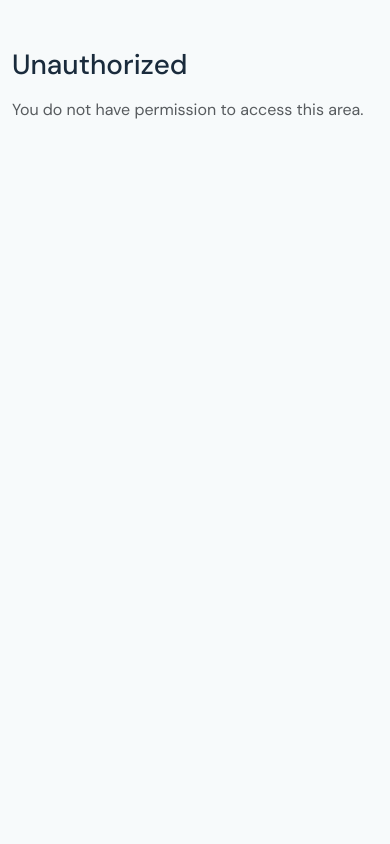
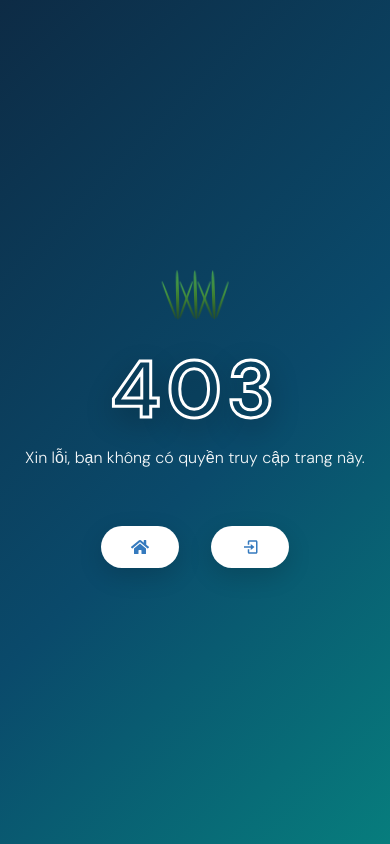
Before and after one commit to simonthuandev/tkt-booking-care-app, a React (Vite) app: page /system/403 in a window 390 px wide. Built offline with nearby package versions, Linux system fonts and the light colour scheme.

Commit message:
Tạo giao diện và điều hướng cho trang 3 System

```diff
--- a/src/pages/SystemPages/ErrorPage.jsx
+++ b/src/pages/SystemPages/ErrorPage.jsx
@@ -1,11 +1,34 @@
-const ErrorPage = () => (
-  <div className="container mt-5 text-center">
-    <h1>❌ Lỗi!</h1>
-    <p>Có lỗi xảy ra. Vui lòng thử lại.</p>
-    <a href="/" className="btn btn-primary">
-      Quay về trang chủ
-    </a>
-  </div>
-);
+import { useNavigate } from "react-router-dom";
+import { FaHome, FaExclamationTriangle } from "react-icons/fa";
+import "./ErrorPage.scss";
+import { Link } from "react-router";
+import { IoReload } from "react-icons/io5";
+
+const ErrorPage = () => {
+  const navigate = useNavigate();
+
+  return (
+    <div className="error-container">
+      <div className="error-content">
+        <div className="floating-icon error-icon">
+          <FaExclamationTriangle />
+        </div>
+
+        <div className="error-number">500</div>
+
+        <h1 className="error-title">Server Error</h1>
+        <p className="error-description">
+          Có lỗi xảy ra trên máy chủ. Vui lòng thử lại sau
+        </p>
+        <Link to={"/"} className="btn-home m-3">
+          <FaHome />
+        </Link>
+        <Link to={window.location.pathname} className="btn-home m-3">
+          <IoReload />
+        </Link>
+      </div>
+    </div>
+  );
+};
 
 export default ErrorPage;
--- /dev/null
+++ b/src/pages/SystemPages/ErrorPage.scss
@@ -0,0 +1,172 @@
+.error-container {
+  min-height: 100vh;
+  background: linear-gradient(135deg, #0d2b45 0%, #0a4a6b 55%, #077d7d 100%);
+  display: flex;
+  align-items: center;
+  justify-content: center;
+  position: relative;
+  overflow: hidden;
+}
+
+@keyframes shine {
+  0% {
+    transform: translateX(-100%) translateY(-100%);
+  }
+  100% {
+    transform: translateX(100%) translateY(100%);
+  }
+}
+
+.error-content {
+  position: relative;
+  z-index: 1;
+  text-align: center;
+  color: white;
+  padding: 40px 20px;
+  max-width: 600px;
+  animation: fadeInUp 0.8s ease-out;
+}
+
+@keyframes fadeInUp {
+  from {
+    opacity: 0;
+    transform: translateY(30px);
+  }
+  to {
+    opacity: 1;
+    transform: translateY(0);
+  }
+}
+
+// Floating Icon
+.floating-icon {
+  font-size: 60px;
+  margin-bottom: 30px;
+  display: inline-block;
+  animation: float 3s ease-in-out infinite;
+  opacity: 0.9;
+
+  svg {
+    filter: drop-shadow(0 4px 8px rgba(0, 0, 0, 0.2));
+  }
+}
+
+@keyframes float {
+  0%,
+  100% {
+    transform: translateY(0px);
+  }
+  50% {
+    transform: translateY(-20px);
+  }
+}
+
+// 404 Number
+.error-number {
+  font-size: 180px;
+  font-weight: 900;
+  line-height: 1;
+  text-shadow: 0 10px 30px rgba(0, 0, 0, 0.3);
+  margin: 20px 0;
+  letter-spacing: 20px;
+  animation: scaleIn 0.6s ease-out;
+
+  // Outline style
+  -webkit-text-fill-color: transparent;
+  -webkit-text-stroke: 3px white;
+
+  @media (max-width: 768px) {
+    font-size: 120px;
+    letter-spacing: 10px;
+  }
+}
+
+@keyframes scaleIn {
+  from {
+    opacity: 0;
+    transform: scale(0.8);
+  }
+  to {
+    opacity: 1;
+    transform: scale(1);
+  }
+}
+
+// Error Title
+.error-title {
+  font-size: 48px;
+  font-weight: 700;
+  margin: 20px 0 15px;
+  text-shadow: 0 2px 10px rgba(0, 0, 0, 0.2);
+
+  @media (max-width: 768px) {
+    font-size: 36px;
+  }
+}
+
+// Error Description
+.error-description {
+  font-size: 18px;
+  margin-bottom: 40px;
+  opacity: 0.95;
+  line-height: 1.6;
+  font-weight: 300;
+
+  @media (max-width: 768px) {
+    font-size: 16px;
+  }
+}
+
+// Home Button
+.btn-home {
+  display: inline-flex;
+  align-items: center;
+  gap: 10px;
+  padding: 14px 40px;
+  background-color: white;
+  color: #357abe;
+  border: none;
+  border-radius: 50px;
+  font-size: 16px;
+  font-weight: 600;
+  cursor: pointer;
+  transition: all 0.3s ease;
+  box-shadow: 0 8px 25px rgba(0, 0, 0, 0.15);
+  text-decoration: none;
+
+  &:hover {
+    transform: translateY(-3px);
+    box-shadow: 0 12px 35px rgba(0, 0, 0, 0.25);
+    background-color: #f0f0f0;
+  }
+
+  &:active {
+    transform: translateY(-1px);
+  }
+
+  svg {
+    font-size: 18px;
+  }
+}
+
+// Responsive
+@media (max-width: 480px) {
+  .error-content {
+    padding: 20px 15px;
+  }
+
+  .error-number {
+    font-size: 80px;
+    letter-spacing: 5px;
+    margin: 15px 0;
+  }
+
+  .error-title {
+    font-size: 28px;
+  }
+
+  .btn-home {
+    padding: 12px 30px;
+    font-size: 14px;
+  }
+}
--- a/src/pages/SystemPages/NotFoundPage.jsx
+++ b/src/pages/SystemPages/NotFoundPage.jsx
@@ -1,11 +1,33 @@
-const NotFoundPage = () => (
-  <div className="container mt-5 text-center">
-    <h1>❌ 404 Not Found!</h1>
-    <p>Không tìm thấy trang.</p>
-    <a href="/" className="btn btn-primary">
-      Quay về trang chủ
-    </a>
-  </div>
-);
+import { useNavigate } from "react-router-dom";
+import { FaHome, FaCog } from "react-icons/fa";
+import "./NotFoundPage.scss";
+import { Link } from "react-router";
+
+const NotFoundPage = () => {
+  const navigate = useNavigate();
+
+  return (
+    <div className="not-found-container">
+      <div className="not-found-content">
+        {/* Floating Icon */}
+        <div className="floating-icon">
+          <FaCog />
+        </div>
+
+        {/* 404 Number */}
+        <div className="error-number">404</div>
+
+        {/* Error Text */}
+        <h1 className="error-title">Page not found</h1>
+        <p className="error-description">
+          Trang bạn tìm kiếm không tồn tại hoặc đã bị xóa
+        </p>
+        <Link to={"/"} className="btn-home">
+          <FaHome /> Home
+        </Link>
+      </div>
+    </div>
+  );
+};
 
 export default NotFoundPage;
--- /dev/null
+++ b/src/pages/SystemPages/NotFoundPage.scss
@@ -0,0 +1,140 @@
+.not-found-container {
+  min-height: 100vh;
+  background: linear-gradient(135deg, #0d2b45 0%, #0a4a6b 55%, #077d7d 100%);
+  display: flex;
+  align-items: center;
+  justify-content: center;
+  position: relative;
+  overflow: hidden;
+}
+
+@keyframes shine {
+  0% {
+    transform: translateX(-100%) translateY(-100%);
+  }
+  100% {
+    transform: translateX(100%) translateY(100%);
+  }
+}
+
+.not-found-content {
+  position: relative;
+  z-index: 1;
+  text-align: center;
+  color: white;
+  padding: 40px 20px;
+  max-width: 600px;
+  animation: fadeInUp 0.8s ease-out;
+}
+
+@keyframes fadeInUp {
+  from {
+    opacity: 0;
+    transform: translateY(30px);
+  }
+  to {
+    opacity: 1;
+    transform: translateY(0);
+  }
+}
+
+// Floating Icon
+.floating-icon {
+  font-size: 60px;
+  margin-bottom: 30px;
+  display: inline-block;
+  animation: float 3s ease-in-out infinite;
+  opacity: 0.9;
+
+  svg {
+    filter: drop-shadow(0 4px 8px rgba(0, 0, 0, 0.2));
+  }
+}
+
+@keyframes float {
+  0%,
+  100% {
+    transform: translateY(0px);
+  }
+  50% {
+    transform: translateY(-20px);
+  }
+}
+
+// 404 Number
+.error-number {
+  font-size: 180px;
+  font-weight: 900;
+  line-height: 1;
+  text-shadow: 0 10px 30px rgba(0, 0, 0, 0.3);
+  margin: 20px 0;
+  letter-spacing: 20px;
+  animation: scaleIn 0.6s ease-out;
+
+  // Outline style
+  -webkit-text-fill-color: transparent;
+  -webkit-text-stroke: 3px white;
+
+  @media (max-width: 768px) {
+    font-size: 120px;
+    letter-spacing: 10px;
+  }
+}
+
+@keyframes scaleIn {
+  from {
+    opacity: 0;
+    transform: scale(0.8);
+  }
+  to {
+    opacity: 1;
+    transform: scale(1);
+  }
+}
+
+// Error Title
+.error-title {
+  font-size: 48px;
+  font-weight: 700;
+  margin: 20px 0 15px;
+  text-shadow: 0 2px 10px rgba(0, 0, 0, 0.2);
+
+  @media (max-width: 768px) {
+    font-size: 36px;
+  }
+}
+
+// Error Description
+.error-description {
+  font-size: 18px;
+  margin-bottom: 40px;
+  opacity: 0.95;
+  line-height: 1.6;
+  font-weight: 300;
+
+  @media (max-width: 768px) {
+    font-size: 16px;
+  }
+}
+
+// Responsive
+@media (max-width: 480px) {
+  .not-found-content {
+    padding: 20px 15px;
+  }
+
+  .error-number {
+    font-size: 80px;
+    letter-spacing: 5px;
+    margin: 15px 0;
+  }
+
+  .error-title {
+    font-size: 28px;
+  }
+
+  .btn-home {
+    padding: 12px 30px;
+    font-size: 14px;
+  }
+}
--- a/src/pages/SystemPages/UnauthorizedPage.jsx
+++ b/src/pages/SystemPages/UnauthorizedPage.jsx
@@ -1,11 +1,35 @@
-import RoutePage from "../../components/Common/RoutePage";
+import { Link } from "react-router-dom";
+import { FaHome, FaLock } from "react-icons/fa";
+import "./UnauthorizedPage.scss";
+import { IoReload } from "react-icons/io5";
+import { BiLogIn } from "react-icons/bi";
 
 const UnauthorizedPage = () => {
   return (
-    <RoutePage
-      title="Unauthorized"
-      description="You do not have permission to access this area."
-    />
+    <div className="unauthorized-container">
+      <div className="unauthorized-content">
+        {/* Grass Decoration */}
+        <div className="grass-decoration">
+          <div className="grass"></div>
+          <div className="grass"></div>
+          <div className="grass"></div>
+        </div>
+
+        {/* Error Text */}
+        <h1 className="error-number">403</h1>
+        <p className="error-description">
+          Xin lỗi, bạn không có quyền truy cập trang này.
+        </p>
+
+        {/* Action Button */}
+        <Link to={"/"} className="btn-home m-3">
+          <FaHome />
+        </Link>
+        <Link to={"/auth/login"} className="btn-home m-3">
+          <BiLogIn />
+        </Link>
+      </div>
+    </div>
   );
 };
 
--- /dev/null
+++ b/src/pages/SystemPages/UnauthorizedPage.scss
@@ -0,0 +1,173 @@
+.unauthorized-container {
+  min-height: 100vh;
+  background: linear-gradient(135deg, #0d2b45 0%, #0a4a6b 55%, #077d7d 100%);
+  display: flex;
+  align-items: center;
+  justify-content: center;
+  position: relative;
+  overflow: hidden;
+}
+
+.unauthorized-content {
+  position: relative;
+  z-index: 1;
+  text-align: center;
+  color: white;
+  padding: 40px 20px;
+  max-width: 600px;
+  animation: fadeInUp 0.8s ease-out;
+}
+
+@keyframes fadeInUp {
+  from {
+    opacity: 0;
+    transform: translateY(30px);
+  }
+  to {
+    opacity: 1;
+    transform: translateY(0);
+  }
+}
+
+// Grass Decoration
+.grass-decoration {
+  position: relative;
+  height: 80px;
+  margin-bottom: 30px;
+  display: flex;
+  align-items: flex-end;
+  justify-content: center;
+  gap: 20px;
+}
+
+.grass {
+  width: 3px;
+  height: 60px;
+  background: linear-gradient(to top, #2d5016 0%, #4caf50 100%);
+  border-radius: 50%;
+  position: relative;
+  animation: grass-sway 2s ease-in-out infinite;
+
+  &:nth-child(1) {
+    animation-delay: 0s;
+  }
+  &:nth-child(2) {
+    animation-delay: 0.2s;
+  }
+  &:nth-child(3) {
+    animation-delay: 0.4s;
+  }
+
+  &::before,
+  &::after {
+    content: "";
+    position: absolute;
+    background: inherit;
+    border-radius: 50%;
+    bottom: 0;
+  }
+
+  &::before {
+    width: 2px;
+    height: 50px;
+    left: -8px;
+    transform: rotate(-20deg);
+  }
+
+  &::after {
+    width: 2px;
+    height: 50px;
+    right: -8px;
+    transform: rotate(20deg);
+  }
+}
+
+@keyframes grass-sway {
+  0%,
+  100% {
+    transform: skew(0deg) scaleY(1);
+  }
+  50% {
+    transform: skew(2deg) scaleY(0.98);
+  }
+}
+
+// Error Description
+.error-description {
+  font-size: 18px;
+  margin-bottom: 40px;
+  opacity: 0.95;
+  line-height: 1.6;
+  font-weight: 300;
+
+  @media (max-width: 768px) {
+    font-size: 16px;
+  }
+}
+
+// 404 Number
+.error-number {
+  font-size: 180px;
+  font-weight: 900;
+  line-height: 1;
+  text-shadow: 0 10px 30px rgba(0, 0, 0, 0.3);
+  margin: 20px 0;
+  letter-spacing: 20px;
+  animation: scaleIn 0.6s ease-out;
+
+  // Outline style
+  -webkit-text-fill-color: transparent;
+  -webkit-text-stroke: 3px white;
+
+  @media (max-width: 768px) {
+    font-size: 120px;
+    letter-spacing: 10px;
+  }
+}
+
+// Responsive
+@media (max-width: 480px) {
+  .unauthorized-content {
+    padding: 20px 15px;
+  }
+
+  .restricted-sign {
+    font-size: 18px;
+    padding: 12px 24px;
+    margin: 15px 0 30px;
+
+    &::before {
+      top: -12px;
+    }
+
+    &::after {
+      bottom: -15px;
+      height: 30px;
+    }
+  }
+
+  .grass-decoration {
+    height: 60px;
+    gap: 15px;
+  }
+
+  .grass {
+    height: 50px;
+
+    &::before,
+    &::after {
+      height: 40px;
+    }
+  }
+
+  .btn-home {
+    padding: 12px 30px;
+    font-size: 14px;
+  }
+
+  .error-number {
+    font-size: 80px;
+    letter-spacing: 5px;
+    margin: 15px 0;
+  }
+}
```
